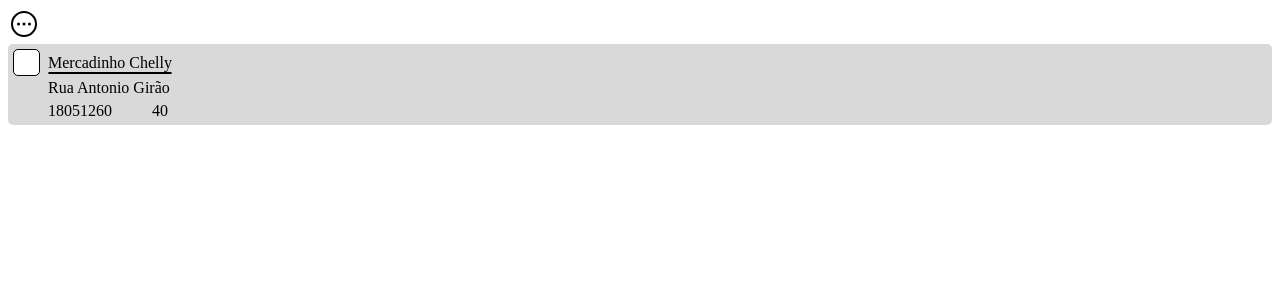
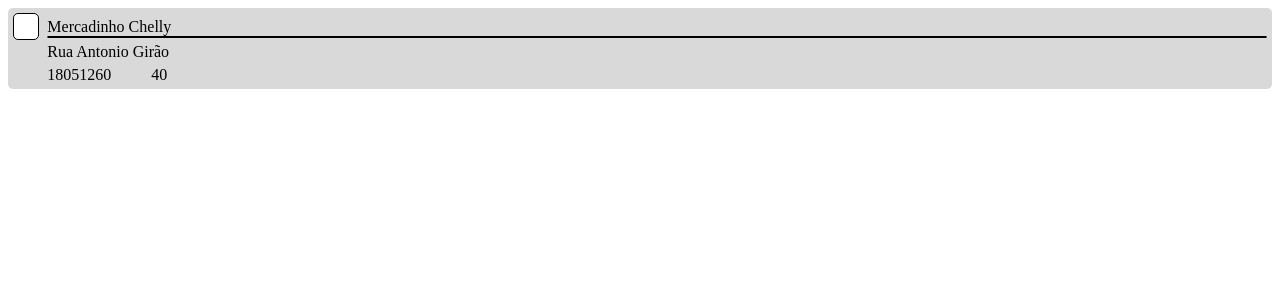
Before and after one commit to GeniusJoyTech/Rascunhos, a React (Vite) app in the folder CheckinLoja/CheckLoja/: page /promotor in a window 1280 px wide. Shown: the top 300 px of the page. Built offline with nearby package versions, Linux system fonts and the light colour scheme.

Commit message:
Iniciando as rotas na aplicação, alterando o arquivo app.jsx, adição de pages de rotas

```diff
--- a/CheckinLoja/CheckLoja/package.json
+++ b/CheckinLoja/CheckLoja/package.json
@@ -11,7 +11,8 @@
   },
   "dependencies": {
     "react": "^18.2.0",
-    "react-dom": "^18.2.0"
+    "react-dom": "^18.2.0",
+    "react-router-dom": "^6.12.0"
   },
   "devDependencies": {
     "@types/react": "^18.0.37",
--- a/CheckinLoja/CheckLoja/src/App.jsx
+++ b/CheckinLoja/CheckLoja/src/App.jsx
@@ -1,21 +1,7 @@
-import Menu from './Components/svg/Menu'
-import Loja from './Components/Containers/Loja'
-import Destaque from './Components/Containers/C_Destaque'
 function App() {
-
   return (
     <>
-      <Menu />
-      <Destaque>
-
-      <Loja
-        loja="Mercadinho Chelly"
-        End="Rua Antonio Girão"
-        Cep="18051260"
-        Num="40"
-      />
-      </Destaque>
-
+      <h1>Início</h1>
     </>
   )
 }
--- a/CheckinLoja/CheckLoja/src/Components/Containers/Loja.jsx
+++ b/CheckinLoja/CheckLoja/src/Components/Containers/Loja.jsx
@@ -3,7 +3,7 @@
         <div className="lj">
             <div className="nl">
                 <div className="ck">                </div>
-                <div>
+                <div className="conteudo">
                     <div>
                         <p>{props.loja}</p>
                         <hr />
--- a/CheckinLoja/CheckLoja/src/Components/Containers/containers.css
+++ b/CheckinLoja/CheckLoja/src/Components/Containers/containers.css
@@ -29,8 +29,12 @@
 }
 
 .nl {
+    width: 100%;
     display: flex;
 }
 #cep{
     margin-right: 40px;
 }
+.conteudo{
+    width: 100%;
+}
--- a/CheckinLoja/CheckLoja/src/main.jsx
+++ b/CheckinLoja/CheckLoja/src/main.jsx
@@ -2,8 +2,22 @@
 import ReactDOM from 'react-dom/client'
 import App from './App.jsx'
 
+import { createBrowserRouter as createBrowserRouter, RouterProvider } from "react-router-dom";
+import Roteiro from './routes/promotor/Roteiro.jsx'
+
+const router = createBrowserRouter([
+  {
+    path:"/",
+    element: <App />
+  },
+  {
+    path:"/promotor",
+    element: <Roteiro />
+  },
+]);
+
 ReactDOM.createRoot(document.getElementById('root')).render(
   <React.StrictMode>
-    <App />
+    <RouterProvider router={router} />
   </React.StrictMode>,
 )
--- /dev/null
+++ b/CheckinLoja/CheckLoja/src/routes/promotor/Roteiro.jsx
@@ -0,0 +1,24 @@
+import React from 'react'
+import Menu from '../../Components/Containers/C_Menu'
+import Loja from '../../Components/Containers/Loja'
+import Destaque from '../../Components/Containers/C_Destaque'
+const Roteiro = () => {
+
+  return (
+    <>
+      <Menu />
+      <Destaque>
+
+      <Loja
+        loja="Mercadinho Chelly"
+        End="Rua Antonio Girão"
+        Cep="18051260"
+        Num="40"
+      />
+      </Destaque>
+
+    </>
+  )
+}
+
+export default Roteiro
```
Also changed, not shown: 1 other file (tests, documents, lock files or other folders).
